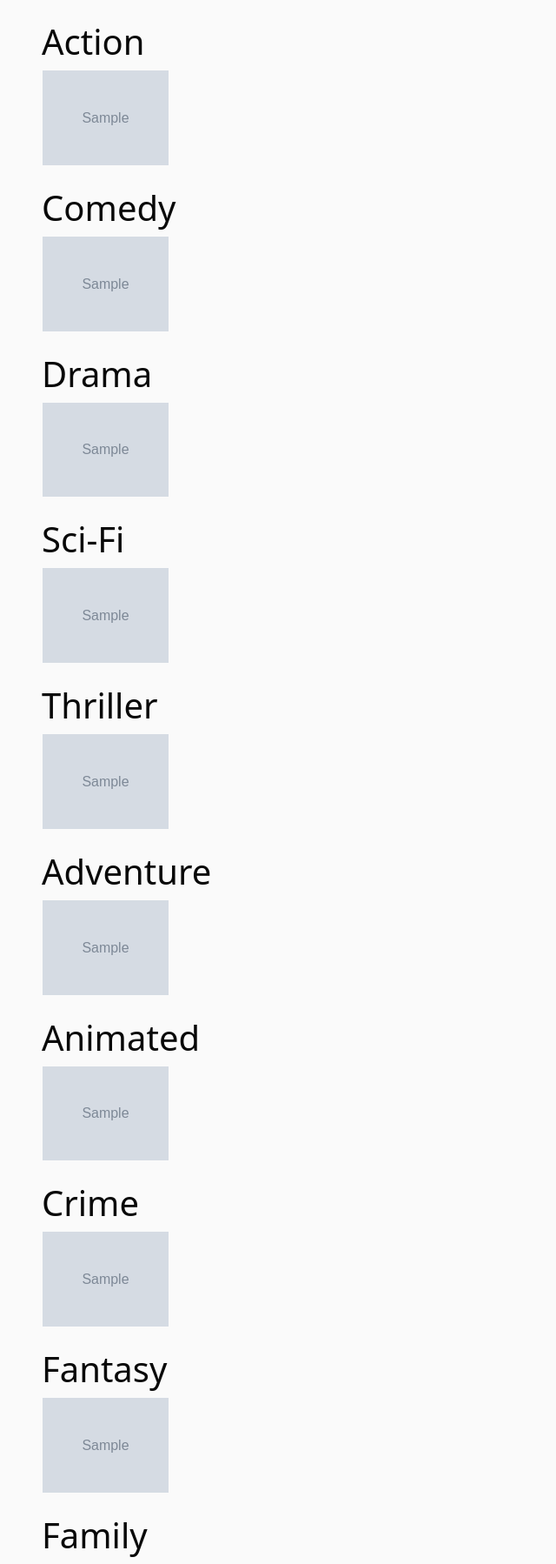
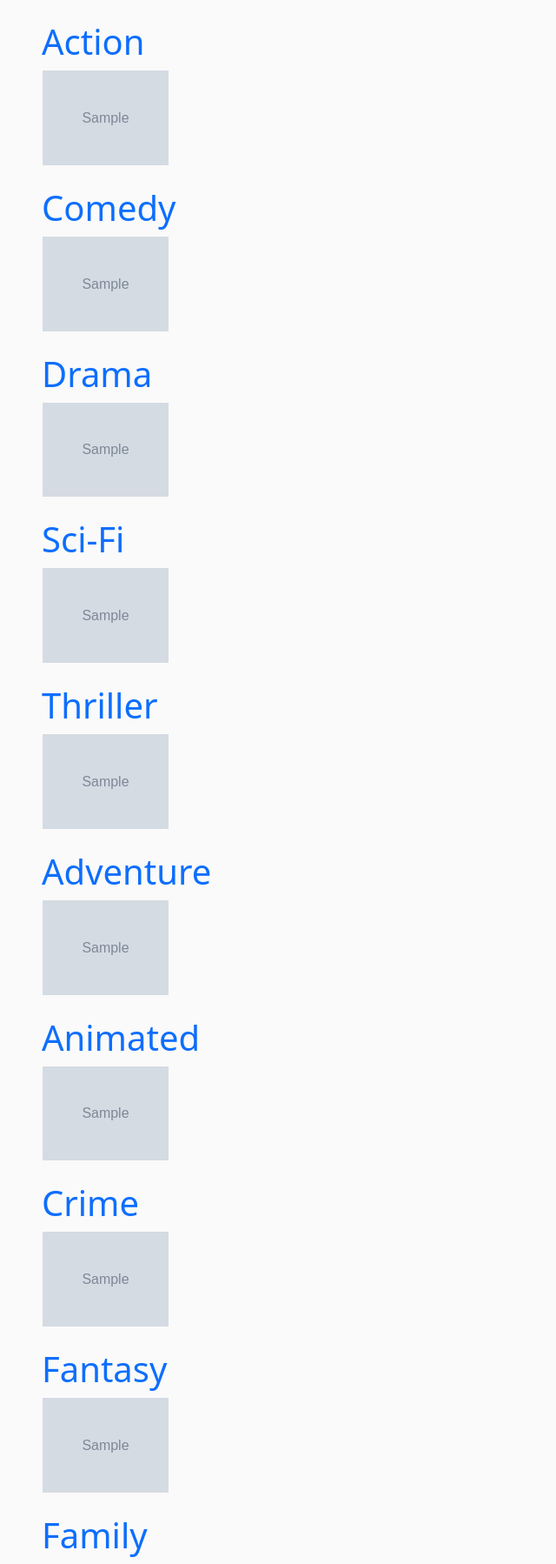
Before and after one commit to MGBoulware88/djangoflix, a Django app: template src/djangoflix/templates/djangoflix/view_content.html in a window 1280 px wide. Shown: the part 66-1864 px from the top of the page at 87% size, without its empty margins (0-640 px from the left). Run offline with Django 5.2, Linux system fonts and the light colour scheme; the template is opened without the code that fills it: most values are stand-ins (such as "Sample title", 1, 10 or a date in 2020); grey boxes marked "Sample" are stand-in pictures; some libraries are stand-ins or nearby versions.

Commit message:
Updates view_content.html h1 and scroll button colors to primary

```diff
--- a/src/djangoflix/static/djangoflix/style.css
+++ b/src/djangoflix/static/djangoflix/style.css
@@ -78,7 +78,7 @@
     border: 0;
     font-size: 3rem;
     background: none;
-    color: rgb(0 0 0 / 0.7);
+    color: rgb(13 110 252 / 0.8);
     cursor: pointer;
     position: absolute;
     position-anchor: --actionCarousel;
@@ -127,7 +127,7 @@
     border: 0;
     font-size: 3rem;
     background: none;
-    color: rgb(0 0 0 / 0.7);
+    color: rgb(13 110 252 / 0.8);
     cursor: pointer;
     position: absolute;
     position-anchor: --adventureCarousel;
@@ -176,7 +176,7 @@
     border: 0;
     font-size: 3rem;
     background: none;
-    color: rgb(0 0 0 / 0.7);
+    color: rgb(13 110 252 / 0.8);
     cursor: pointer;
     position: absolute;
     position-anchor: --animatedCarousel;
@@ -225,7 +225,7 @@
     border: 0;
     font-size: 3rem;
     background: none;
-    color: rgb(0 0 0 / 0.7);
+    color: rgb(13 110 252 / 0.8);
     cursor: pointer;
     position: absolute;
     position-anchor: --comedyCarousel;
@@ -274,7 +274,7 @@
     border: 0;
     font-size: 3rem;
     background: none;
-    color: rgb(0 0 0 / 0.7);
+    color: rgb(13 110 252 / 0.8);
     cursor: pointer;
     position: absolute;
     position-anchor: --crimeCarousel;
@@ -323,7 +323,7 @@
     border: 0;
     font-size: 3rem;
     background: none;
-    color: rgb(0 0 0 / 0.7);
+    color: rgb(13 110 252 / 0.8);
     cursor: pointer;
     position: absolute;
     position-anchor: --documentaryCarousel;
@@ -372,7 +372,7 @@
     border: 0;
     font-size: 3rem;
     background: none;
-    color: rgb(0 0 0 / 0.7);
+    color: rgb(13 110 252 / 0.8);
     cursor: pointer;
     position: absolute;
     position-anchor: --dramaCarousel;
@@ -421,7 +421,7 @@
     border: 0;
     font-size: 3rem;
     background: none;
-    color: rgb(0 0 0 / 0.7);
+    color: rgb(13 110 252 / 0.8);
     cursor: pointer;
     position: absolute;
     position-anchor: --familyCarousel;
@@ -470,7 +470,7 @@
     border: 0;
     font-size: 3rem;
     background: none;
-    color: rgb(0 0 0 / 0.7);
+    color: rgb(13 110 252 / 0.8);
     cursor: pointer;
     position: absolute;
     position-anchor: --fantasyCarousel;
@@ -519,7 +519,7 @@
     border: 0;
     font-size: 3rem;
     background: none;
-    color: rgb(0 0 0 / 0.7);
+    color: rgb(13 110 252 / 0.8);
     cursor: pointer;
     position: absolute;
     position-anchor: --historyCarousel;
@@ -568,7 +568,7 @@
     border: 0;
     font-size: 3rem;
     background: none;
-    color: rgb(0 0 0 / 0.7);
+    color: rgb(13 110 252 / 0.8);
     cursor: pointer;
     position: absolute;
     position-anchor: --horrorCarousel;
@@ -617,7 +617,7 @@
     border: 0;
     font-size: 3rem;
     background: none;
-    color: rgb(0 0 0 / 0.7);
+    color: rgb(13 110 252 / 0.8);
     cursor: pointer;
     position: absolute;
     position-anchor: --kidsCarousel;
@@ -666,7 +666,7 @@
     border: 0;
     font-size: 3rem;
     background: none;
-    color: rgb(0 0 0 / 0.7);
+    color: rgb(13 110 252 / 0.8);
     cursor: pointer;
     position: absolute;
     position-anchor: --mysteryCarousel;
@@ -715,7 +715,7 @@
     border: 0;
     font-size: 3rem;
     background: none;
-    color: rgb(0 0 0 / 0.7);
+    color: rgb(13 110 252 / 0.8);
     cursor: pointer;
     position: absolute;
     position-anchor: --realityCarousel;
@@ -764,7 +764,7 @@
     border: 0;
     font-size: 3rem;
     background: none;
-    color: rgb(0 0 0 / 0.7);
+    color: rgb(13 110 252 / 0.8);
     cursor: pointer;
     position: absolute;
     position-anchor: --romanceCarousel;
@@ -813,7 +813,7 @@
     border: 0;
     font-size: 3rem;
     background: none;
-    color: rgb(0 0 0 / 0.7);
+    color: rgb(13 110 252 / 0.8);
     cursor: pointer;
     position: absolute;
     position-anchor: --scifiCarousel;
@@ -862,7 +862,7 @@
     border: 0;
     font-size: 3rem;
     background: none;
-    color: rgb(0 0 0 / 0.7);
+    color: rgb(13 110 252 / 0.8);
     cursor: pointer;
     position: absolute;
     position-anchor: --thrillerCarousel;
@@ -911,7 +911,7 @@
     border: 0;
     font-size: 3rem;
     background: none;
-    color: rgb(0 0 0 / 0.7);
+    color: rgb(13 110 252 / 0.8);
     cursor: pointer;
     position: absolute;
     position-anchor: --tv-movieCarousel;
@@ -960,7 +960,7 @@
     border: 0;
     font-size: 3rem;
     background: none;
-    color: rgb(0 0 0 / 0.7);
+    color: rgb(13 110 252 / 0.8);
     cursor: pointer;
     position: absolute;
     position-anchor: --warCarousel;
--- a/src/djangoflix/templates/djangoflix/view_content.html
+++ b/src/djangoflix/templates/djangoflix/view_content.html
@@ -5,7 +5,7 @@
 <container class="d-flex flex-column gap-2">
     {% if action %}
     <section class="action-container">
-        <h1>Action</h1>
+        <h1 class="text-primary">Action</h1>
         <ul class="action-list d-flex gap-1">
             {% for content in action %}
             <li class="content-tile">
@@ -18,7 +18,7 @@
 
     {% if comedy %}
     <section class="comedy-container">
-        <h1>Comedy</h1>
+        <h1 class="text-primary">Comedy</h1>
         <ul class="comedy-list d-flex gap-1">
             {% for content in comedy %}
             <li class="content-tile">
@@ -31,7 +31,7 @@
 
     {% if drama %}
     <section class="drama-container">
-        <h1>Drama</h1>
+        <h1 class="text-primary">Drama</h1>
         <ul class="drama-list d-flex gap-1">
             {% for content in drama %}
             <li class="content-tile">
@@ -44,7 +44,7 @@
 
     {% if scifi %}
     <section class="scifi-container">
-        <h1>Sci-Fi</h1>
+        <h1 class="text-primary">Sci-Fi</h1>
         <ul class="scifi-list d-flex gap-1">
             {% for content in scifi %}
             <li class="content-tile">
@@ -57,7 +57,7 @@
 
     {% if thriller %}
     <section class="thriller-container">
-        <h1>Thriller</h1>
+        <h1 class="text-primary">Thriller</h1>
         <ul class="thriller-list d-flex gap-1">
             {% for content in thriller %}
             <li class="content-tile">
@@ -70,7 +70,7 @@
 
     {% if adventure %}
     <section class="adventure-container">
-        <h1>Adventure</h1>
+        <h1 class="text-primary">Adventure</h1>
         <ul class="adventure-list d-flex gap-1">
             {% for content in adventure %}
             <li class="content-tile">
@@ -83,7 +83,7 @@
 
     {% if animated %}
     <section class="animated-container">
-        <h1>Animated</h1>
+        <h1 class="text-primary">Animated</h1>
         <ul class="animated-list d-flex gap-1">
             {% for content in animated %}
             <li class="content-tile">
@@ -96,7 +96,7 @@
 
     {% if crime %}
     <section class="crime-container">
-        <h1>Crime</h1>
+        <h1 class="text-primary">Crime</h1>
         <ul class="crime-list d-flex gap-1">
             {% for content in crime %}
             <li class="content-tile">
@@ -109,7 +109,7 @@
 
     {% if fantasy %}
     <section class="fantasy-container">
-        <h1>Fantasy</h1>
+        <h1 class="text-primary">Fantasy</h1>
         <ul class="fantasy-list d-flex gap-1">
             {% for content in fantasy %}
             <li class="content-tile">
@@ -122,7 +122,7 @@
 
     {% if family %}
     <section class="family-container">
-        <h1>Family</h1>
+        <h1 class="text-primary">Family</h1>
         <ul class="family-list d-flex gap-1">
             {% for content in family %}
             <li class="content-tile">
@@ -135,7 +135,7 @@
 
     {% if kids %}
     <section class="kids-container">
-        <h1>Kids</h1>
+        <h1 class="text-primary">Kids</h1>
         <ul class="kids-list d-flex gap-1">
             {% for content in kids %}
             <li class="content-tile">
@@ -148,7 +148,7 @@
 
     {% if horror %}
     <section class="horror-container">
-        <h1>Horror</h1>
+        <h1 class="text-primary">Horror</h1>
         <ul class="horror-list d-flex gap-1">
             {% for content in horror %}
             <li class="content-tile">
@@ -161,7 +161,7 @@
 
     {% if mystery %}
     <section class="mystery-container">
-        <h1>Mystery</h1>
+        <h1 class="text-primary">Mystery</h1>
         <ul class="mystery-list d-flex gap-1">
             {% for content in mystery %}
             <li class="content-tile">
@@ -174,7 +174,7 @@
 
     {% if romance %}
     <section class="romance-container">
-        <h1>Romance</h1>
+        <h1 class="text-primary">Romance</h1>
         <ul class="romance-list d-flex gap-1">
             {% for content in romance %}
             <li class="content-tile">
@@ -187,7 +187,7 @@
 
     {% if tv_movie %}
     <section class="tv-movie-container">
-        <h1>TV Movie</h1>
+        <h1 class="text-primary">TV Movie</h1>
         <ul class="tv-movie-list d-flex gap-1">
             {% for content in tv_movie %}
             <li class="content-tile">
@@ -200,7 +200,7 @@
 
     {% if war %}
     <section class="war-container">
-        <h1>War & Politics</h1>
+        <h1 class="text-primary">War & Politics</h1>
         <ul class="war-list d-flex gap-1">
             {% for content in war %}
             <li class="content-tile">
@@ -213,7 +213,7 @@
 
     {% if history %}
     <section class="history-container">
-        <h1>History</h1>
+        <h1 class="text-primary">History</h1>
         <ul class="history-list d-flex gap-1">
             {% for content in history %}
             <li class="content-tile">
@@ -226,7 +226,7 @@
 
     {% if documentary %}
     <section class="documentary-container">
-        <h1>Documentary</h1>
+        <h1 class="text-primary">Documentary</h1>
         <ul class="documentary-list d-flex gap-1">
             {% for content in documentary %}
             <li class="content-tile">
@@ -239,7 +239,7 @@
 
     {% if reality %}
     <section class="reality-container">
-        <h1>Reality</h1>
+        <h1 class="text-primary">Reality</h1>
         <ul class="reality-list d-flex gap-1">
             {% for content in reality %}
             <li class="content-tile">
```
Also changed, not shown: other parts of src/djangoflix/static/djangoflix/style.css (+19 -19 lines).
